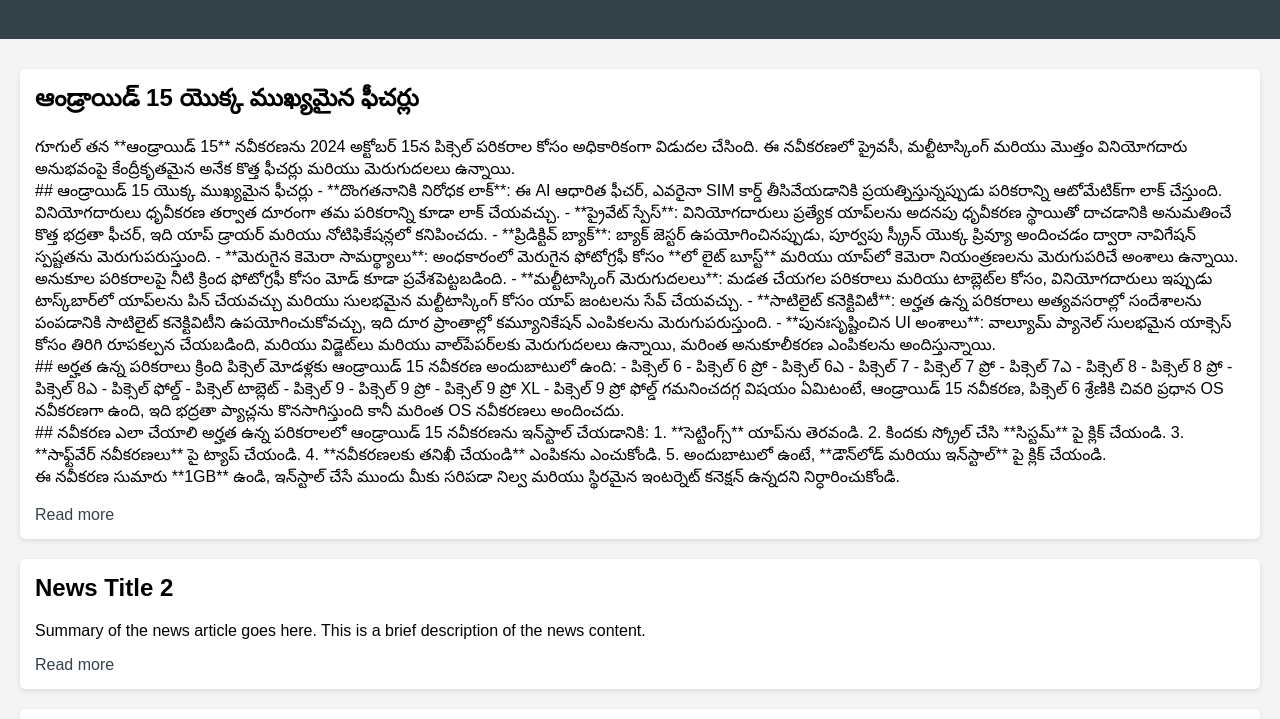
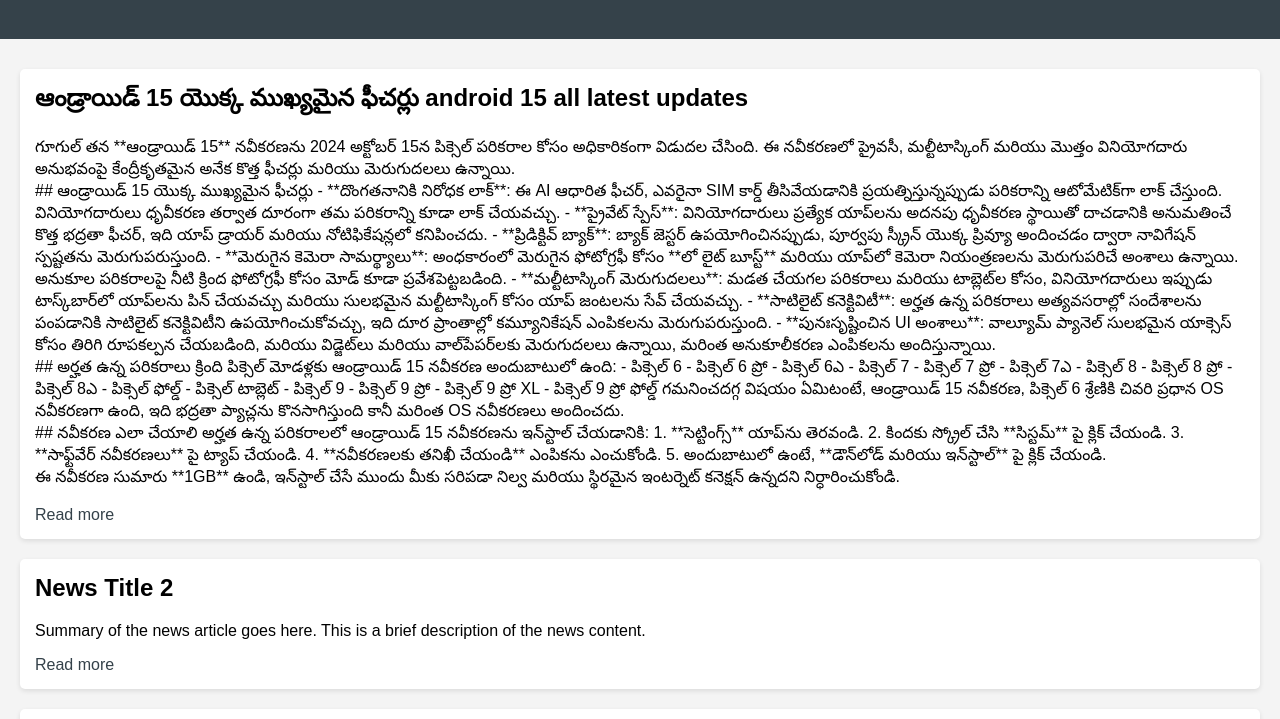
Before and after one commit to Kumar2323/news, a plain HTML site: page index.html in a window 1280 px wide. Shown: the part 81-800 px from the top of the page. Drawn offline with Linux system fonts and the light colour scheme.

Commit message:
Update index.html

```diff
--- a/index.html
+++ b/index.html
@@ -13,7 +13,7 @@
     <main>
         <section id="news-container">
             <article class="news-item">
-                <h2>ఆండ్రాయిడ్ 15 యొక్క ముఖ్యమైన ఫీచర్లు</h2>
+                <h2>ఆండ్రాయిడ్ 15 యొక్క ముఖ్యమైన ఫీచర్లు android 15 all latest updates</h2>
                 <p>గూగుల్ తన **ఆండ్రాయిడ్ 15** నవీకరణను 2024 అక్టోబర్ 15న పిక్సెల్ పరికరాల కోసం అధికారికంగా విడుదల చేసింది. ఈ నవీకరణలో ప్రైవసీ, మల్టీటాస్కింగ్ మరియు మొత్తం వినియోగదారు అనుభవంపై కేంద్రీకృతమైన అనేక కొత్త ఫీచర్లు మరియు మెరుగుదలలు ఉన్నాయి.
 
                     <br>
```
